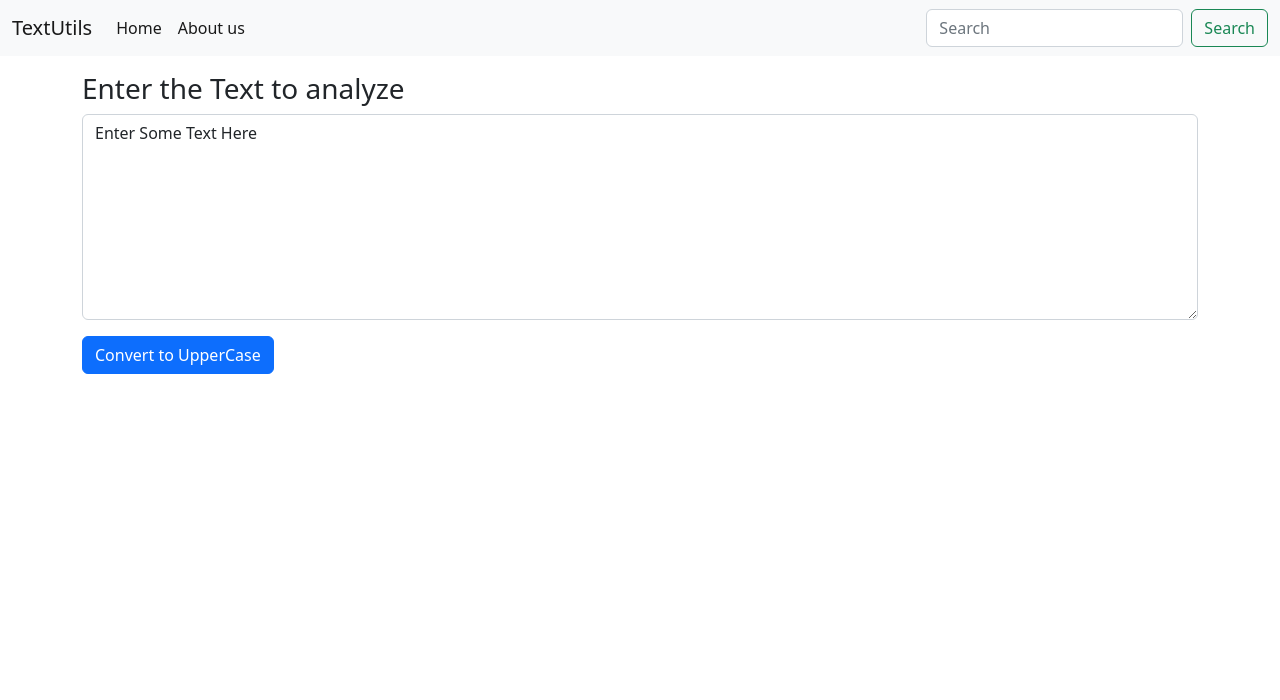
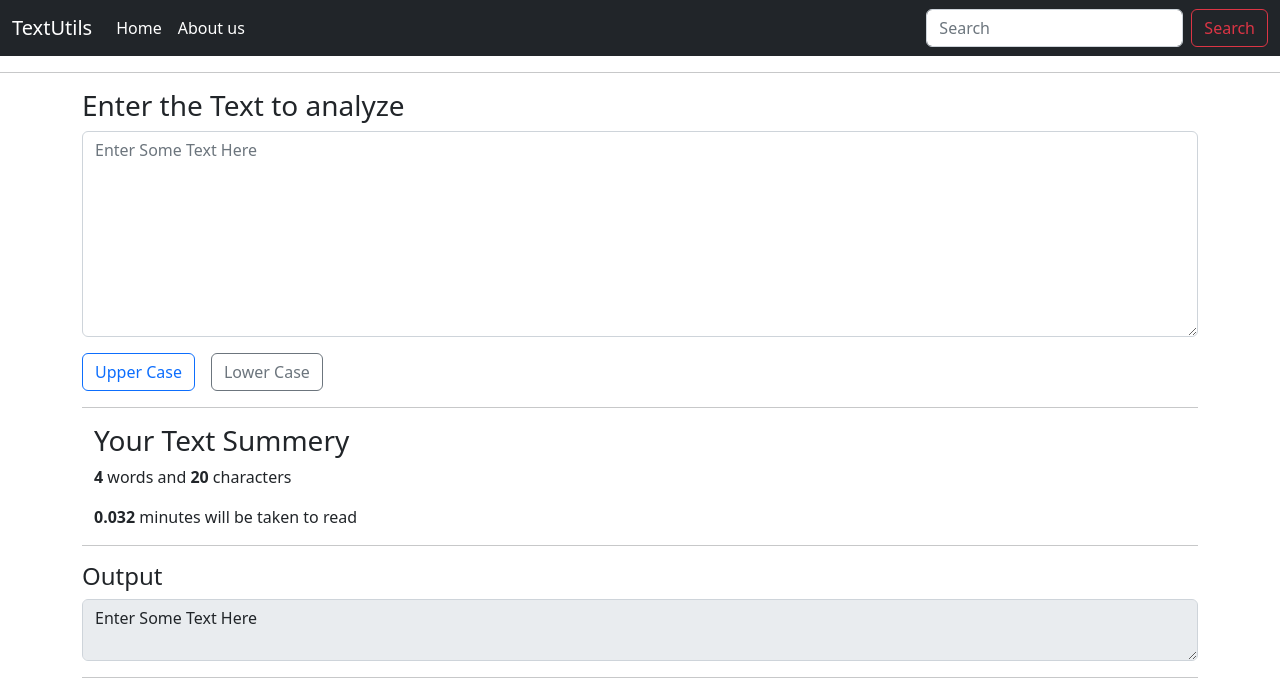
Before and after one commit to SolankiDaxesh/DemoReactProj, a React (Vite) app: page / in a window 1280 px wide. Shown: the top 700 px of the page. Built offline with nearby package versions, Linux system fonts and the light colour scheme.

Commit message:
ToUpper and ToLower completed

```diff
--- a/index.html
+++ b/index.html
@@ -3,6 +3,7 @@
   <head>
     <meta charset="UTF-8" />
     <link rel="icon" type="image/svg+xml" href="/favicon.svg" />
+    <link rel="stylesheet" href="https://cdn.jsdelivr.net/npm/bootstrap-icons@1.9.1/font/bootstrap-icons.css">
      <link href="https://cdn.jsdelivr.net/npm/bootstrap@5.2.2/dist/css/bootstrap.min.css" rel="stylesheet" integrity="sha384-Zenh87qX5JnK2Jl0vWa8Ck2rdkQ2Bzep5IDxbcnCeuOxjzrPF/et3URy9Bv1WTRi" crossorigin="anonymous">
     <meta name="viewport" content="width=device-width, initial-scale=1.0" />
     <title>My React App</title>
--- a/src/App.jsx
+++ b/src/App.jsx
@@ -5,11 +5,10 @@ function App() {
   return (
     <>
       <Navbar title="TextUtils" aboutText="About us" />
+      <hr />
       <div className='container my-3'>
         <TextForm heading="Enter the Text to analyze" />
       </div>
-
-
     </>
   )
 }
--- a/src/components/Navbar.jsx
+++ b/src/components/Navbar.jsx
@@ -5,7 +5,7 @@ import PropTypes from 'prop-types'
 export default function Navbar(props) {
   return (
     <>
-      <nav className="navbar navbar-expand-lg bg-light">
+      <nav className="navbar navbar-expand-lg navbar-dark bg-dark">
         <div className="container-fluid">
           <a className="navbar-brand" href="/">{props.title}</a>
           <button className="navbar-toggler" type="button" data-bs-toggle="collapse" data-bs-target="/navbarSupportedContent" aria-controls="navbarSupportedContent" aria-expanded="false" aria-label="Toggle navigation">
@@ -22,7 +22,7 @@ export default function Navbar(props) {
             </ul>
             <form className="d-flex" role="search">
               <input className="form-control me-2" type="search" placeholder="Search" aria-label="Search" />
-              <button className="btn btn-outline-success" type="submit">Search</button>
+              <button className="btn btn-outline-danger" type="submit">Search</button>
             </form>
           </div>
         </div>
--- a/src/components/TextForm.jsx
+++ b/src/components/TextForm.jsx
@@ -2,10 +2,16 @@ import React, { useState } from 'react'
 import PropTypes from 'prop-types'
 
 export default function TextForm(props) {
+
   const handleUpClick = () => {
     console.log("Upper Case button clicked" + " " + text);
-    let newText = text.UpperCase;
-    setText(newText);
+    let newText = text.toUpperCase();
+    setText(newText)
+  }
+  const handleLoClick = () => {
+    console.log("Upper Case button clicked" + " " + text);
+    let newText = text.toLowerCase();
+    setText(newText)
   }
   const handleOnChange = (event) => {
     console.log("Handle on change")
@@ -14,12 +20,27 @@ export default function TextForm(props) {
   const [text, setText] = useState('Enter Some Text Here');
 
   return (
-    <div>
-      <h3>{props.heading} </h3>
-      <div className="mb-3">
-        <textarea className="form-control" id="myTextarea" value={text} onChange={handleOnChange} rows="8"></textarea>
+    <>
+      <div>
+        <h3>{props.heading} </h3>
+        <div className="mb-3" >
+          <textarea className="form-control  " id="myTextarea" placeholder='Enter Some Text Here' onChange={handleOnChange} rows="8"></textarea>
+        </div>
+        <button className='btn btn-outline-primary' onClick={handleUpClick}> Upper Case </button>
+        <button className='btn btn-outline-secondary mx-3' onClick={handleLoClick}> Lower Case </button>
       </div>
-      <button className='btn btn-primary' onClick={handleUpClick}>Convert to UpperCase</button>
-    </div>
+      <hr />
+      <div className='container my-3'>
+        <h3>Your Text Summery</h3>
+        <p><strong>{text.split(" ").length}</strong> words  and <strong>{text.length}</strong> characters</p>
+        <p><strong>{0.008 * text.split(" ").length}</strong> minutes will be taken to read </p>
+      </div>
+      <hr />
+      <div className="mb-3 ">
+        <h4>Output</h4>
+        <textarea class="form-control" type="text" value={text} placeholder='Enter Some Text Here' disabled readonly />
+        <hr />
+      </div>
+    </>
   )
 }
```
